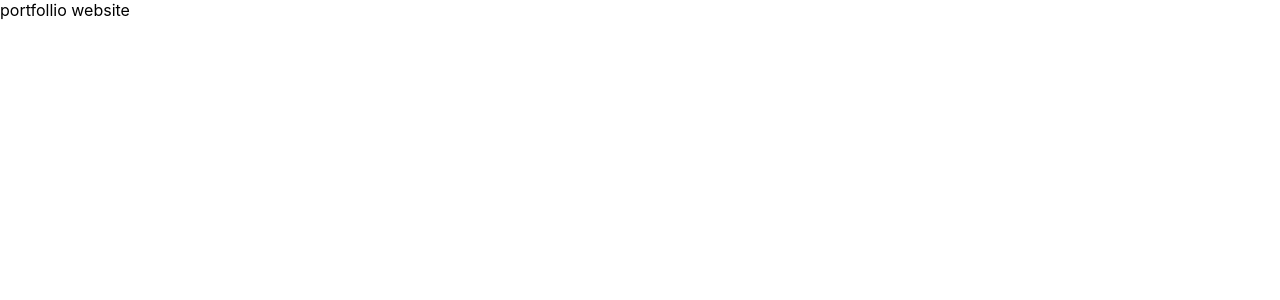
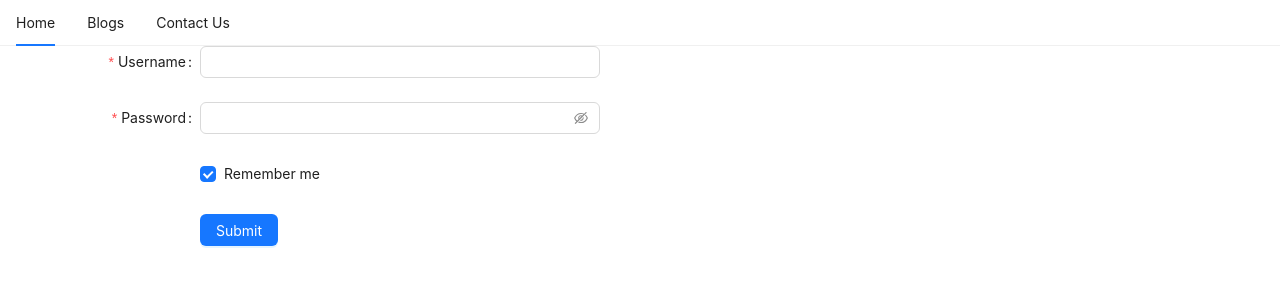
Before and after one commit to ZaidSultan10/rpi-portfolio-assessment, a React (Create React App) app: page /login in a window 1280 px wide. Shown: the top 300 px of the page. Built offline with nearby package versions, Linux system fonts and the light colour scheme.

Commit message:
wireframe of header and login form

```diff
--- a/package.json
+++ b/package.json
@@ -10,6 +10,7 @@
     "antd": "^5.13.1",
     "react": "^18.2.0",
     "react-dom": "^18.2.0",
+    "react-router-dom": "^6.21.2",
     "react-scripts": "5.0.1",
     "web-vitals": "^2.1.4"
   },
--- a/src/App.js
+++ b/src/App.js
@@ -1,11 +1,21 @@
 import React from 'react';
+import { BrowserRouter, Routes, Route } from "react-router-dom"
 import './App.css';
+import HomePage from './pages/HomePage';
+import LoginPage from './pages/LoginPage';
+import Header from './components/Header';
 
 function App() {
   return (
-    <div className="App">
-      portfollio website
-    </div>
+    <main className="App">
+      <Header />
+      <BrowserRouter>
+        <Routes>
+          <Route path="/" element={ <HomePage/> } />
+          <Route path='/login' element = { <LoginPage /> } />
+        </Routes>
+      </BrowserRouter>
+    </main>
   );
 }
 
--- /dev/null
+++ b/src/components/Header.jsx
@@ -0,0 +1,29 @@
+import React from 'react'
+import { Menu, Icon } from 'antd';
+
+const Header = () => {
+  return (
+    <section>
+        <Menu mode="horizontal">
+            <Menu.Item key="mail">
+                <a href="">Home</a>
+            </Menu.Item>
+            <Menu.SubMenu title={<span>Blogs</span>}>
+                <Menu.ItemGroup title="Item 1">
+                    <Menu.Item key="setting:1">Option 1</Menu.Item>
+                    <Menu.Item key="setting:2">Option 2</Menu.Item>
+                </Menu.ItemGroup>
+                <Menu.ItemGroup title="Item 2">
+                    <Menu.Item key="setting:3">Option 3</Menu.Item>
+                    <Menu.Item key="setting:4">Option 4</Menu.Item>
+                </Menu.ItemGroup>
+            </Menu.SubMenu>
+            <Menu.Item key="alipay">
+            <a href="">Contact Us</a>
+            </Menu.Item>
+        </Menu>
+    </section>
+  )
+}
+
+export default Header
--- /dev/null
+++ b/src/pages/HomePage.jsx
@@ -0,0 +1,11 @@
+import React from 'react'
+
+const HomePage = () => {
+  return (
+    <section>
+        home
+    </section>
+  )
+}
+
+export default HomePage
--- /dev/null
+++ b/src/pages/LoginPage.jsx
@@ -0,0 +1,83 @@
+import React from 'react'
+import { Button, Checkbox, Form, Input } from 'antd';
+
+const LoginPage = () => {
+    const onFinish = (values) => {
+        console.log('Success:', values);
+      };
+      const onFinishFailed = (errorInfo) => {
+        console.log('Failed:', errorInfo);
+      };
+  return (
+    <section>
+        <Form
+            name="basic"
+            labelCol={{
+            span: 8,
+            }}
+            wrapperCol={{
+            span: 16,
+            }}
+            style={{
+            maxWidth: 600,
+            }}
+            initialValues={{
+            remember: true,
+            }}
+            onFinish={onFinish}
+            onFinishFailed={onFinishFailed}
+            autoComplete="off"
+        >
+            <Form.Item
+            label="Username"
+            name="username"
+            rules={[
+                {
+                required: true,
+                message: 'Please input your username!',
+                },
+            ]}
+            >
+            <Input />
+            </Form.Item>
+
+            <Form.Item
+            label="Password"
+            name="password"
+            rules={[
+                {
+                required: true,
+                message: 'Please input your password!',
+                },
+            ]}
+            >
+            <Input.Password />
+            </Form.Item>
+
+            <Form.Item
+            name="remember"
+            valuePropName="checked"
+            wrapperCol={{
+                offset: 8,
+                span: 16,
+            }}
+            >
+            <Checkbox>Remember me</Checkbox>
+            </Form.Item>
+
+            <Form.Item
+            wrapperCol={{
+                offset: 8,
+                span: 16,
+            }}
+            >
+            <Button type="primary" htmlType="submit">
+                Submit
+            </Button>
+            </Form.Item>
+        </Form>
+    </section>
+  )
+}
+
+export default LoginPage
```
Also changed, not shown: src/components/Form.jsx (added, +9 -0 lines), 1 other file (tests, documents, lock files or other folders).
